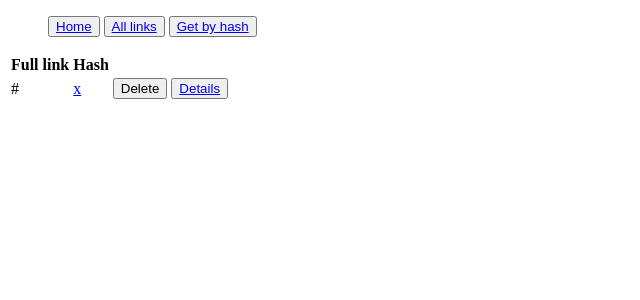
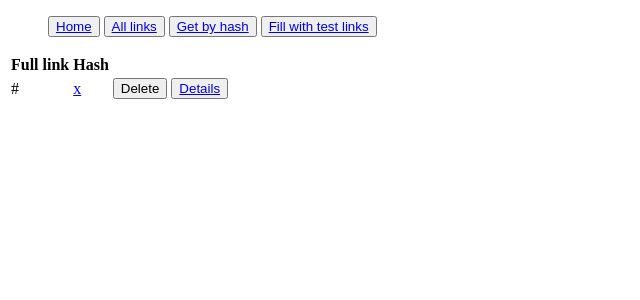
Before and after one commit to ShmakovVA/test_netAngels, a Django app: page /all/ in a window 1280 px wide. Shown: the top 300 px of the page, without its empty margins (0-640 px from the left). Run offline with Django 3.2, Linux system fonts and the light colour scheme; tables that the repository leaves empty hold one stand-in row (values such as "Sample post").

Commit message:
pagination added autofill db with test data added

```diff
--- /dev/null
+++ b/fill_db.py
@@ -0,0 +1,9 @@
+from netAngels.models import Link
+
+URL = 'http://very_long_link/for_tets/{}'
+
+
+def fill():
+    for i in range(0, 100):
+        link = Link(url=URL.format(i), click_count=0, hash=hash(URL.format(i)))
+        link.save()
--- a/netAngels/views.py
+++ b/netAngels/views.py
@@ -1,6 +1,8 @@
+from django.core.paginator import Paginator, PageNotAnInteger, EmptyPage
 from django.http import HttpResponseRedirect
 from django.shortcuts import render
 
+from fill_db import fill
 from netAngels.models import Link
 from .forms import LinkForm, HashLinkForm
 
@@ -54,7 +56,16 @@ def all_links(request):
                 link.delete()
 
     links = Link.objects.all().order_by('click_count', 'datetime').reverse()
-    return render(request, 'all_links.html', context={'all_links': links})
+    page = request.GET.get('page', 1)
+    paginator = Paginator(links, 25)
+    try:
+        paginated_links = paginator.page(page)
+    except PageNotAnInteger:
+        paginated_links = paginator.page(1)
+    except EmptyPage:
+        paginated_links = paginator.page(paginator.num_pages)
+
+    return render(request, 'all_links.html', context={'all_links': paginated_links})
 
 
 def new_link(request, link_id):
@@ -72,3 +83,8 @@ def redirect_from_short(request, hash_value):
         return HttpResponseRedirect(r'/')
     link.inc_clicks()
     return HttpResponseRedirect(link.url)
+
+
+def test_fill(request):
+    fill()
+    return HttpResponseRedirect(r'/')
--- a/templates/all_links.html
+++ b/templates/all_links.html
@@ -1,5 +1,7 @@
 {% extends 'common/base.html' %}
+
 {% block main %}
+    {% include "common/paginator.html" %}
 
     <div>
         <table>
@@ -24,5 +26,5 @@
         </table>
     </div>
 
-
+    {% include "common/paginator.html" %}
 {% endblock %}
--- a/templates/common/base.html
+++ b/templates/common/base.html
@@ -12,6 +12,8 @@
         <button><a href="/"> Home </a></button>
         <button><a href="/all/"> All links </a></button>
         <button><a href="/hash/"> Get by hash </a></button>
+
+        <button><a href="/test_fill/"> Fill with test links </a></button>
     </ul>
 </div>
 
--- /dev/null
+++ b/templates/common/paginator.html
@@ -0,0 +1,28 @@
+{% if all_links.has_other_pages %}
+    <ul class="pagination" style="white-space:nowrap;">
+        {% if all_links.has_previous %}
+            <li style="display: inline"><a href="?page={{ all_links.previous_page_number }}">&laquo;</a></li>
+        {% else %}
+            <li style="display: inline" class="disabled"><span>&laquo;</span></li>
+        {% endif %}
+        {% for i in all_links.paginator.page_range %}
+            {% if all_links.number == i %}
+                <b>
+                    <button style="font-size: larger">
+                        <li style="display: inline" class="active"><span>{{ i }} <span
+                                class="sr-only"></span></span></li>
+                    </button>
+                </b>
+            {% else %}
+                <button>
+                    <li style="display: inline"><a href="?page={{ i }}">{{ i }}</a></li>
+                </button>
+            {% endif %}
+        {% endfor %}
+        {% if all_links.has_next %}
+            <li style="display: inline"><a href="?page={{ all_links.next_page_number }}">&raquo;</a></li>
+        {% else %}
+            <li style="display: inline" class="disabled"><span>&raquo;</span></li>
+        {% endif %}
+    </ul>
+{% endif %}
--- a/test_netAngels/settings.py
+++ b/test_netAngels/settings.py
@@ -56,6 +56,7 @@ WSGI_APPLICATION = 'test_netAngels.wsgi.application'
 # Database
 # https://docs.djangoproject.com/en/2.0/ref/settings/#databases
 
+
 DATABASES = {
     'default': {
         'ENGINE': 'django.db.backends.mysql',
@@ -66,7 +67,6 @@ DATABASES = {
         'PORT': '3306',
     }
 }
-
 # Password validation
 # https://docs.djangoproject.com/en/2.0/ref/settings/#auth-password-validators
 
--- a/test_netAngels/urls.py
+++ b/test_netAngels/urls.py
@@ -3,7 +3,7 @@ from django.contrib import admin
 from tastypie.api import Api
 
 from netAngels.v1_api.api import CodeLinkResource
-from netAngels.views import home, all_links, new_link, get_from_hash, redirect_from_short
+from netAngels.views import home, all_links, new_link, get_from_hash, redirect_from_short, test_fill
 
 # api (tastypie) universal function for conversion
 v1_api = Api(api_name='v1')
@@ -20,4 +20,5 @@ urlpatterns = [
 
     url(r'^api/', include(v1_api.urls)),  # api (tastypie) support (see v1_api/api.py)
 
+    url(r'^test_fill/', test_fill),  # fill db with test data
 ]
```
